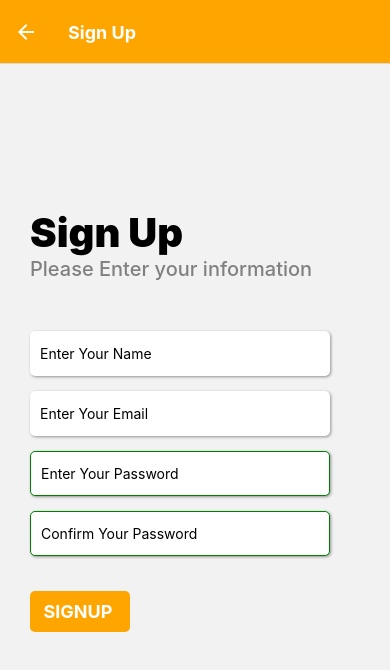
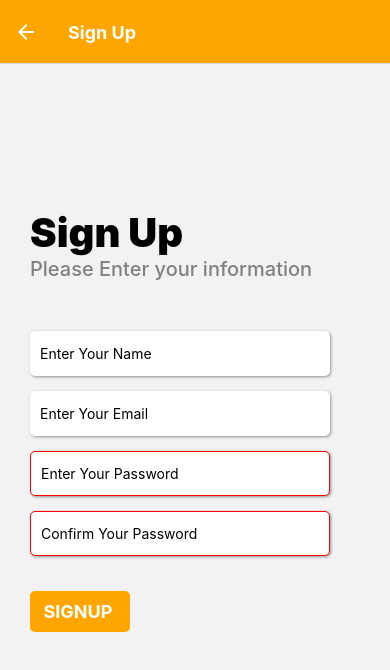
Before and after one commit to azan-rasheed-khan/alkaram-react-native, a React Native app: screen /SignUp in a window 390 px wide. Shown: the top 670 px of the page. Built offline with nearby package versions, Linux system fonts and the light colour scheme.

Commit message:
authentication fixed

```diff
--- a/src/modules/SignUp/SignUp.js
+++ b/src/modules/SignUp/SignUp.js
@@ -47,7 +47,7 @@ const SignUp = ({navigation}) => {
                     placeholder="Enter Your Password"
                     style={[styles.inputField,{
                         borderWidth : 1,
-                        borderColor : conPasword === password ? 'green' : 'red'
+                        borderColor : conPasword && password && conPasword === password ? 'green' : 'red'
                     }]}
                     value={password ? password : ''}
                     secureTextEntry
@@ -64,7 +64,7 @@ const SignUp = ({navigation}) => {
                     secureTextEntry
                     style={[styles.inputField,{
                         borderWidth : 1,
-                        borderColor : conPasword === password ? 'green' : 'red'
+                        borderColor : conPasword && password && conPasword === password ? 'green' : 'red'
                     }]}
                 />
                 <AppButton title="SignUp " onPress={onPressLearnMore} />
```
